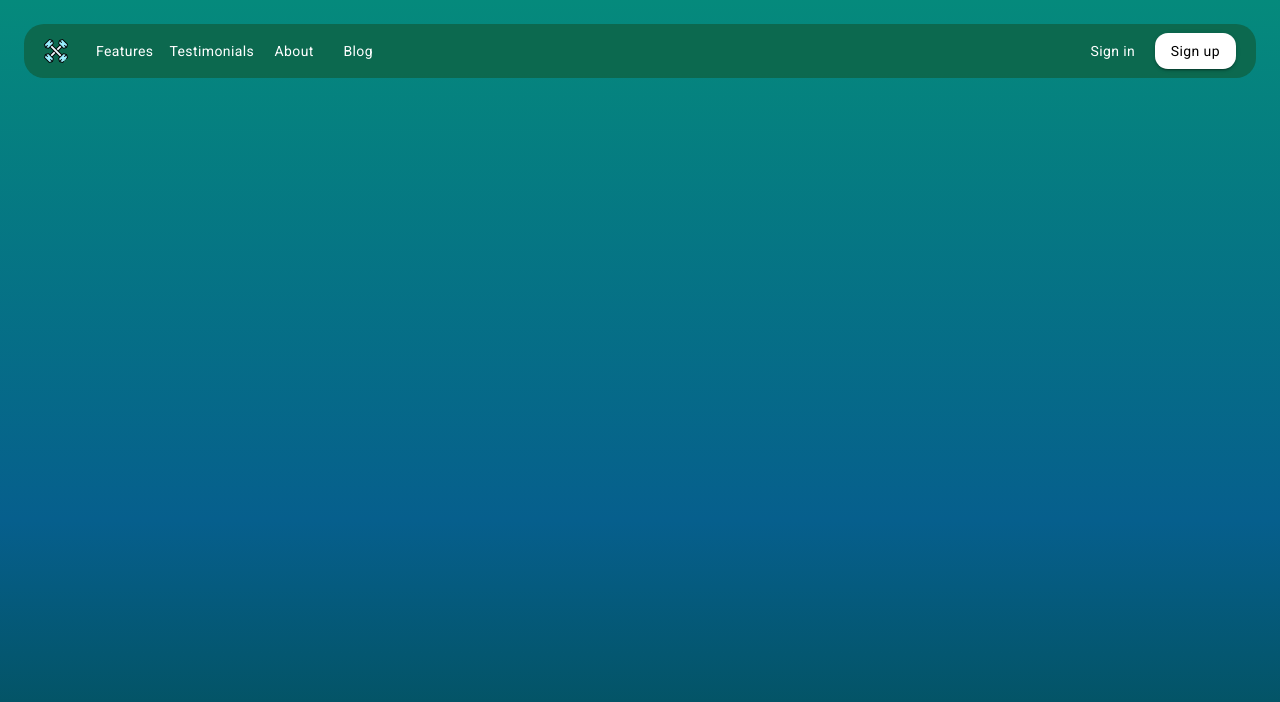
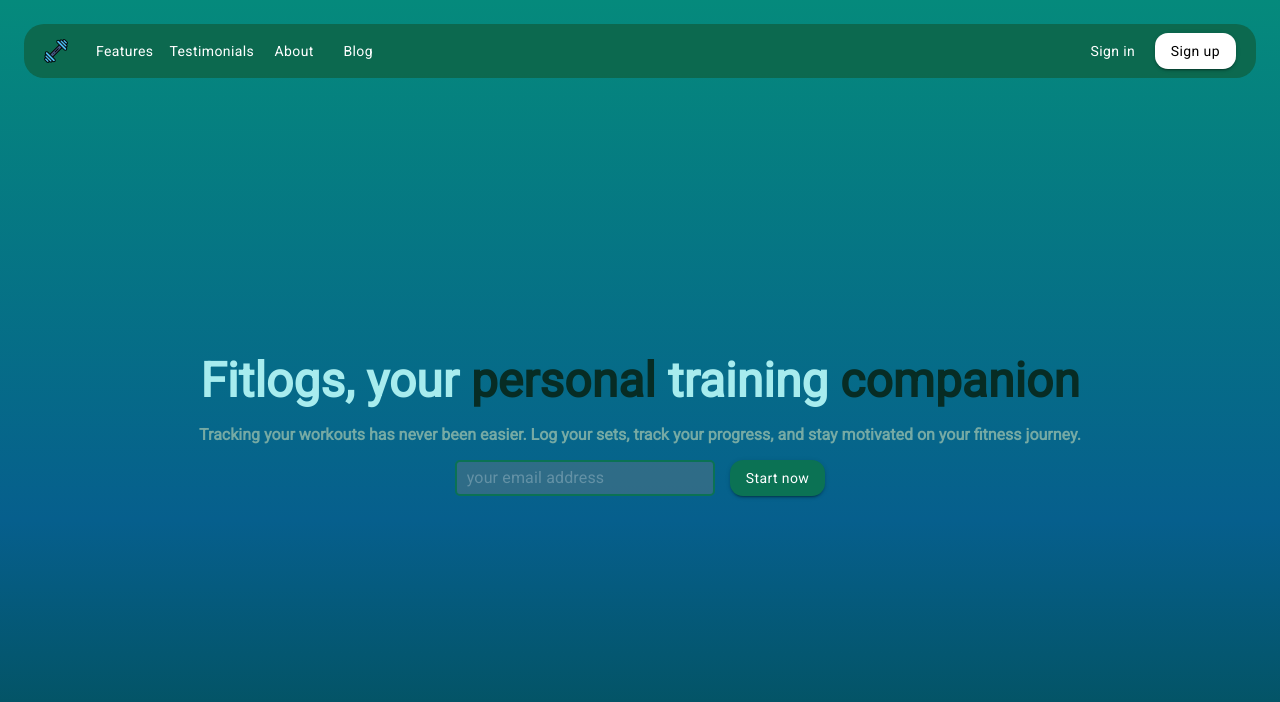
Before and after one commit to nuuye/fitness-app-logger, a Next.js app in the folder fitlogs/frontend/: page / in a window 1280 px wide. Shown: the top 702 px of the page. Built offline with nearby package versions, Linux system fonts and the light colour scheme.

Commit message:
landing page improvment

```diff
--- a/fitlogs/frontend/src/components/appBar/appBar.module.scss
+++ b/fitlogs/frontend/src/components/appBar/appBar.module.scss
@@ -46,7 +46,8 @@
             background-color: white;
             color: black;
             &:hover {
-                background-color: rgb(39, 156, 121);
+                background-color: rgb(11, 114, 84);
+                color: white;
             }
         }
     }
--- a/fitlogs/frontend/src/components/appBar/appBar.tsx
+++ b/fitlogs/frontend/src/components/appBar/appBar.tsx
@@ -1,6 +1,6 @@
 import styles from "./appBar.module.scss";
 import Button from "@mui/material/Button";
-import logo from "../../../public/images/dumbbell_cross.png";
+import logo from "../../../public/images/dumbbell_icon.png";
 import Image from "next/image";
 
 export default function AppBar() {
--- a/fitlogs/frontend/src/pages/index.module.scss
+++ b/fitlogs/frontend/src/pages/index.module.scss
@@ -1,7 +1,58 @@
-.mainContainer {
+.root {
     background: rgb(6, 157, 142);
     background: linear-gradient(180deg, rgb(5, 138, 124) 0%, rgba(6, 95, 141, 1) 65%, rgba(3, 83, 99, 1) 90%);
     width: 100vw;
     height: 100vh;
     position: relative;
+    .mainContainer {
+        display: flex;
+        justify-content: center;
+        align-items: center;
+        height: 100%;
+        .textContainer {
+            display: flex;
+            flex-direction: column;
+            align-items: center;
+            .title {
+                font-size: xxx-large;
+                color: #a7ecee;
+                font-weight: bold;
+                margin-bottom: unset;
+            }
+            .subTitle {
+                color: #76aaa4;
+                font-weight: bold;
+            }
+            .startContainer {
+                display: flex;
+                align-items: center;
+                gap: 15px;
+                .inputContainer {
+                    min-width: 260px;
+                    border: 2px solid rgb(11, 114, 84);
+                    border-radius: 5px;
+                    background-color: rgb(127 127 127 / 34%);
+                    padding-left: 10px;
+                    &::before,
+                    &::after {
+                        border-bottom: unset;
+                    }
+                    input {
+                        color: #abbebc;
+                    }
+                    input::placeholder {
+                        color: rgba(255, 255, 255, 0.6);
+                    }
+                }
+                .startButtonContainer {
+                    border-radius: 13px;
+                    background-color: rgb(11, 114, 84);
+                    color: white;
+                    &:hover {
+                        background-color: rgb(14, 124, 93);
+                    }
+                }
+            }
+        }
+    }
 }
--- a/fitlogs/frontend/src/pages/index.tsx
+++ b/fitlogs/frontend/src/pages/index.tsx
@@ -2,11 +2,32 @@
 import styles from "./index.module.scss";
 import Card from "@mui/material/Card";
 import AppBar from "../components/appBar/appBar";
+import TextField from "@mui/material/TextField";
+import Input from "@mui/material/Input";
+import Button from "@mui/material/Button";
 
 const Home = () => {
     return (
-        <div className={styles.mainContainer}>
+        <div className={styles.root}>
             <AppBar />
+            <div className={styles.mainContainer}>
+                <div className={styles.textContainer}>
+                    <p className={styles.title}>
+                        Fitlogs, your <span style={{ color: "#072c24" }}>personal</span> training
+                        <span style={{ color: "#072c24" }}> companion</span>
+                    </p>
+                    <p className={styles.subTitle}>
+                        Tracking your workouts has never been easier. Log your sets, track your progress, and stay
+                        motivated on your fitness journey.
+                    </p>
+                    <div className={styles.startContainer}>
+                        <Input placeholder="your email address" className={styles.inputContainer}></Input>
+                        <Button className={styles.startButtonContainer} variant="contained">
+                            Start now
+                        </Button>
+                    </div>
+                </div>
+            </div>
         </div>
     );
 };
--- a/fitlogs/frontend/src/styles/global.scss
+++ b/fitlogs/frontend/src/styles/global.scss
@@ -12,3 +12,8 @@
 #__next {
     height: 100%;
 }
+
+*::selection {
+    background: #39897d94;
+    color: #ffffff;
+}
```
